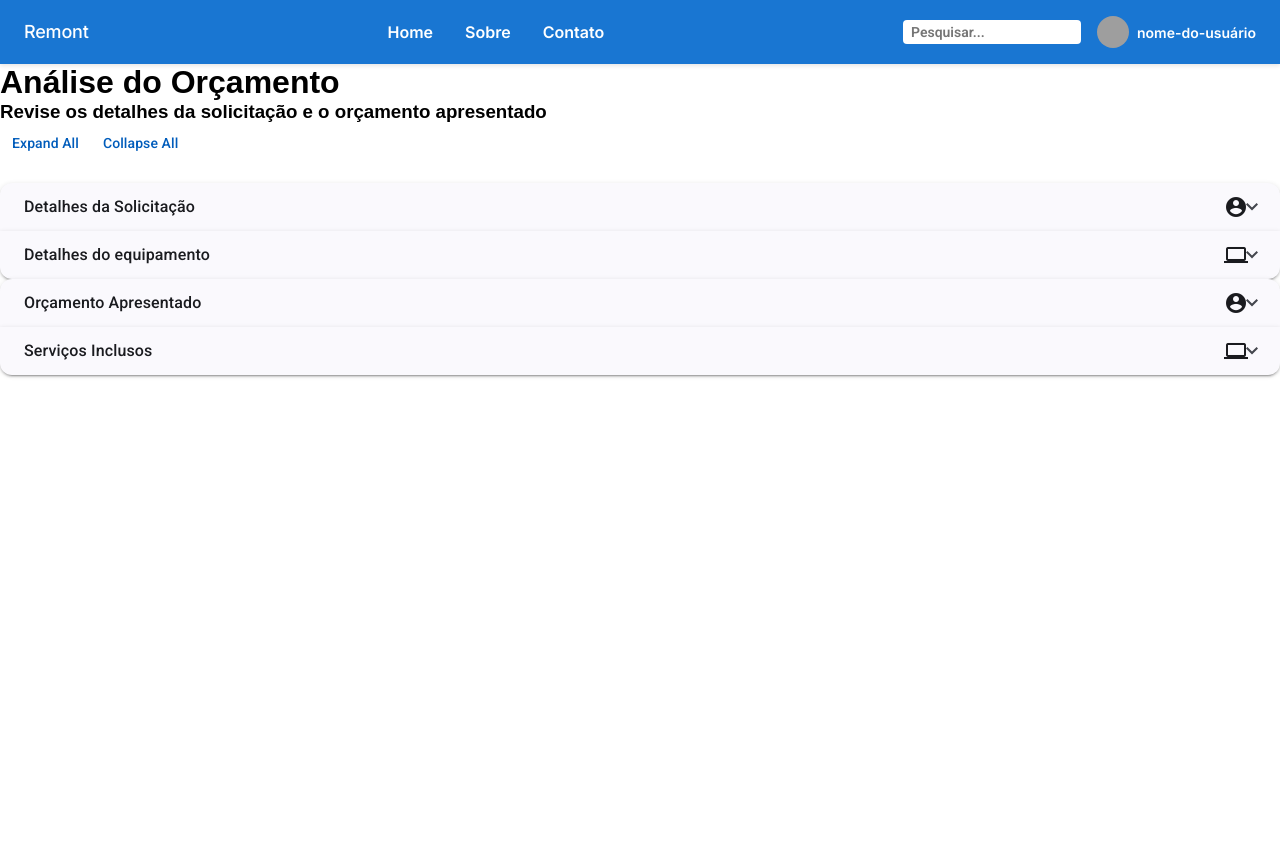
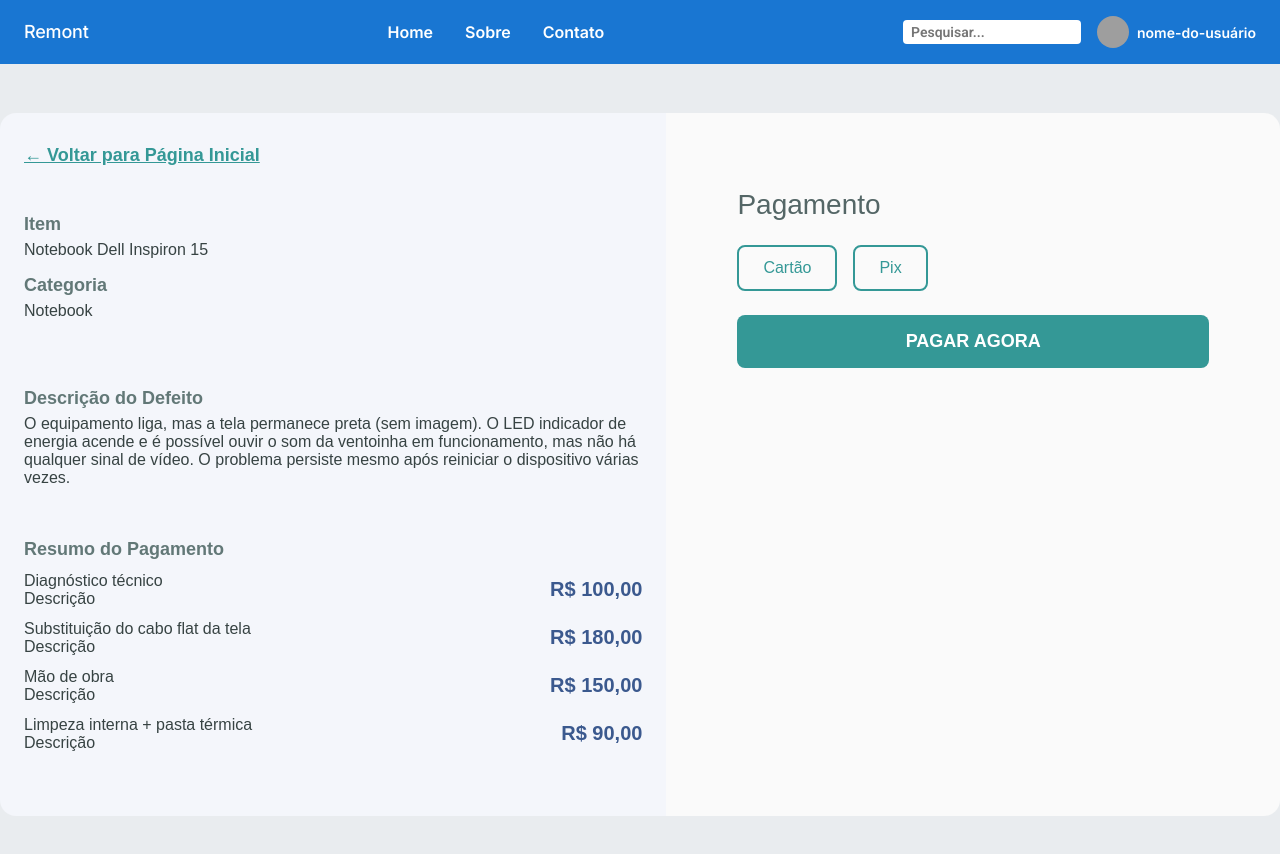
Before and after one commit to EduKaique/sistema-manutencao-angular-spring, an Angular app in the folder front-end/: page /payment-page in a window 1280 px wide. Shown: the top 854 px of the page. Before the commit the page ends 800 px from the top, so only its background shows below. Built offline with nearby package versions, Linux system fonts and the light colour scheme; grey boxes are pictures that could not be loaded.

Commit message:
Atualização modelo principal da pagina de pagamento

```diff
--- a/front-end/src/app/features/client/request-detail-page/components/payment-panel/payment-panel.component.css
+++ b/front-end/src/app/features/client/request-detail-page/components/payment-panel/payment-panel.component.css
@@ -1,12 +1,140 @@
-.action-buttons {
-  padding-bottom: 20px;
+body {
+  display: flex;
+  justify-content: center;
+  align-items: center;
+  height: 100vh;
+  margin: 0;
+  background: #e9ecef;
 }
 
-.headers-align .mat-expansion-panel-header-description {
+.card {
+  display: flex;
+  border-radius: 16px;
+  overflow: hidden;
+}
+
+
+.card-left {
+  width: 684px;
+  padding: 32px 24px;
+  background: #f4f6fb;
+  display: flex;
+  flex-direction: column;
+  gap: 32px;
+}
+
+.back-link {
+  color: #349896;
+  font-size: 18px;
+  font-weight: 600;
+  display: inline-block;
+  margin-bottom: 16px;
+}
+
+.back-link:hover {
+  text-decoration: underline;
+}
+
+.info-section {
+  margin-bottom: 20px;
+}
+
+.info-item {
+  margin-bottom: 16px;
+}
+
+.info-item h3,
+.info-section h3 {
+  color: #627877;
+  font-size: 18px;
+  font-weight: 600;
+  margin-bottom: 6px;
+}
+
+.info-item p,
+.info-section p {
+  color: #374343;
+  font-size: 16px;
+  margin: 0;
+}
+
+.payment-item {
+  display: flex;
   justify-content: space-between;
   align-items: center;
+  margin: 12px 0;
 }
 
-.headers-align .mat-mdc-form-field + .mat-mdc-form-field {
-  margin-left: 8px;
+.payment-title {
+  font-size: 20px;
+  color: #374343;
+  margin: 0;
 }
+
+.payment-desc {
+  font-size: 14px;
+  color: #627877;
+  margin: 0;
+}
+
+.payment-price {
+  font-size: 20px;
+  font-weight: bold;
+  color: #3b598e;
+}
+
+.card-right {
+  width: 627px;
+  background: #fafafa;
+  padding: 76px 71px;
+}
+
+.card-right h2 {
+  font-size: 28px;
+  font-weight: 500;
+  color: #546666;
+}
+
+.payment-methods {
+  display: flex;
+  gap: 16px;
+  margin: 24px 0;
+}
+
+.pay-btn {
+  padding: 12px 24px;
+  border: 2px solid #349896;
+  border-radius: 8px;
+  background: transparent;
+  cursor: pointer;
+  font-size: 16px;
+  font-weight: 500;
+  color: #349896;
+  transition: all 0.3s;
+}
+
+.pay-btn:hover {
+  background: #e6f4f3;
+}
+
+.pay-btn.selected {
+  background: #349896;
+  color: #fff;
+}
+
+.pay-now {
+  width: 100%;
+  padding: 16px;
+  background: #349896;
+  color: #fff;
+  font-size: 18px;
+  border: none;
+  border-radius: 8px;
+  cursor: pointer;
+  font-weight: bold;
+  transition: background 0.3s;
+}
+
+.pay-now:hover {
+  background: #26726f;
+}
--- a/front-end/src/app/features/client/request-detail-page/components/payment-panel/payment-panel.component.html
+++ b/front-end/src/app/features/client/request-detail-page/components/payment-panel/payment-panel.component.html
@@ -1,54 +1,88 @@
-<h1>Análise do Orçamento</h1>
-<h3>Revise os detalhes da solicitação e o orçamento apresentado</h3>
+<body>
+  <div class="card">
+    <div class="card-left">
+      <a href="/" class="back-link">← Voltar para Página Inicial</a>
 
-<div class="action-buttons">
-  <button mat-button (click)="accordion().openAll()">Expand All</button>
-  <button mat-button (click)="accordion().closeAll()">Collapse All</button>
+      <div class="info-section">
+        <div class="info-item">
+          <h3>Item</h3>
+          <p>Notebook Dell Inspiron 15</p>
+        </div>
+        <div class="info-item">
+          <h3>Categoria</h3>
+          <p>Notebook</p>
+        </div>
       </div>
 
-<mat-accordion class="headers-align" multi>
-  <mat-expansion-panel>
-    <mat-expansion-panel-header>
-      <mat-panel-title> Detalhes da Solicitação </mat-panel-title>
-      <mat-icon>account_circle</mat-icon>
-    </mat-expansion-panel-header>
+      <div class="info-section">
+        <h3>Descrição do Defeito</h3>
+        <p>
+          O equipamento liga, mas a tela permanece preta (sem imagem). O LED indicador de energia acende
+          e é possível ouvir o som da ventoinha em funcionamento, mas não há qualquer sinal de vídeo.
+          O problema persiste mesmo após reiniciar o dispositivo várias vezes.
+        </p>
+      </div>
 
-    <p>João Silva</p>
-    <p>Brasil</p>
-  </mat-expansion-panel>
+      <div class="info-section">
+        <h3>Resumo do Pagamento</h3>
 
-  <mat-expansion-panel>
-    <mat-expansion-panel-header>
-      <mat-panel-title> Detalhes do equipamento </mat-panel-title>
-      <mat-icon>computer</mat-icon>
-    </mat-expansion-panel-header>
+        <div class="payment-item">
+          <div>
+            <p class="payment-title">Diagnóstico técnico</p>
+            <p class="payment-desc">Descrição</p>
+          </div>
+          <span class="payment-price">R$ 100,00</span>
+        </div>
 
-    <p>Computador Acer Nitro 5</p>
-    <p>Data: 20/10/2025</p>
-    <p>Descrição: Computador apresenta parte da tela descolada, piscando em verde ao ligar.</p>
-  </mat-expansion-panel>
-</mat-accordion>
+        <div class="payment-item">
+          <div>
+            <p class="payment-title">Substituição do cabo flat da tela</p>
+            <p class="payment-desc">Descrição</p>
+          </div>
+          <span class="payment-price">R$ 180,00</span>
+        </div>
 
-<p></p>
+        <div class="payment-item">
+          <div>
+            <p class="payment-title">Mão de obra</p>
+            <p class="payment-desc">Descrição</p>
+          </div>
+          <span class="payment-price">R$ 150,00</span>
+        </div>
 
-<mat-accordion class="headers-align" multi>
-  <mat-expansion-panel>
-    <mat-expansion-panel-header>
-      <mat-panel-title> Orçamento Apresentado </mat-panel-title>
-      <mat-icon>account_circle</mat-icon>
-    </mat-expansion-panel-header>
+        <div class="payment-item">
+          <div>
+            <p class="payment-title">Limpeza interna + pasta térmica</p>
+            <p class="payment-desc">Descrição</p>
+          </div>
+          <span class="payment-price">R$ 90,00</span>
+        </div>
+      </div>
+    </div>
 
-    <p>Valor do serviço R$350,00</p>
-    <p>Parcelamento disponível: 10x de R$40</p>
-  </mat-expansion-panel>
+<div class="card-right">
+  <h2>Pagamento</h2>
 
-  <mat-expansion-panel>
-    <mat-expansion-panel-header>
-      <mat-panel-title> Serviços Inclusos </mat-panel-title>
-      <mat-icon>computer</mat-icon>
-    </mat-expansion-panel-header>
+  <div class="payment-methods">
+    <button
+      class="pay-btn"
+      [class.selected]="selectedMethod === 'cartao'"
+      (click)="selectMethod('cartao')">
+      Cartão
+    </button>
 
-    <p>Troca de tela, troca de teclado, troca de processador</p>
-    <p>Técnico: Gabriel Brasil</p>
-  </mat-expansion-panel>
-</mat-accordion>
+    <button
+      class="pay-btn"
+      [class.selected]="selectedMethod === 'pix'"
+      (click)="selectMethod('pix')">
+      Pix
+    </button>
+  </div>
+
+  <button class="pay-now" (click)="payNow()">
+    PAGAR AGORA
+  </button>
+</div>
+
+  </div>
+</body>
--- a/front-end/src/app/features/client/request-detail-page/components/payment-panel/payment-panel.component.ts
+++ b/front-end/src/app/features/client/request-detail-page/components/payment-panel/payment-panel.component.ts
@@ -1,30 +1,29 @@
-import {ChangeDetectionStrategy, Component, viewChild} from '@angular/core';
-import { MatButtonModule } from '@angular/material/button';
-import { provideNativeDateAdapter } from '@angular/material/core';
-import { MatDatepickerModule } from '@angular/material/datepicker';
-import { MatAccordion, MatExpansionModule } from '@angular/material/expansion';
-import { MatFormFieldModule } from '@angular/material/form-field';
-import { MatIconModule } from '@angular/material/icon';
-import { MatInputModule } from '@angular/material/input';
+import { Component, ChangeDetectionStrategy } from '@angular/core';
 
-/**
- * @title Accordion with expand/collapse all toggles
- */
 @Component({
   selector: 'app-payment-panel',
   templateUrl: './payment-panel.component.html',
   styleUrls: ['./payment-panel.component.css'],
-  providers: [provideNativeDateAdapter()],
-  imports: [
-    MatButtonModule,
-    MatExpansionModule,
-    MatIconModule,
-    MatFormFieldModule,
-    MatInputModule,
-    MatDatepickerModule,
-  ],
-  changeDetection: ChangeDetectionStrategy.OnPush,
+  changeDetection: ChangeDetectionStrategy.OnPush
 })
 export class PaymentPanelComponent {
-  accordion = viewChild.required(MatAccordion);
+  selectedMethod: 'cartao' | 'pix' | null = null;
+
+  selectMethod(method: 'cartao' | 'pix') {
+    this.selectedMethod = method;
+    console.log('Método selecionado:', method);
+  }
+
+  payNow() {
+    if (!this.selectedMethod) {
+      alert('Selecione uma forma de pagamento antes de continuar.');
+      return;
+    }
+
+    if (this.selectedMethod === 'cartao') {
+      alert('Pagamento via Cartão realizado!');
+    } else if (this.selectedMethod === 'pix') {
+      alert('Pagamento via PIX realizado!');
+    }
+  }
 }
```
Lines whose indentation alone changed are shown as unchanged.
